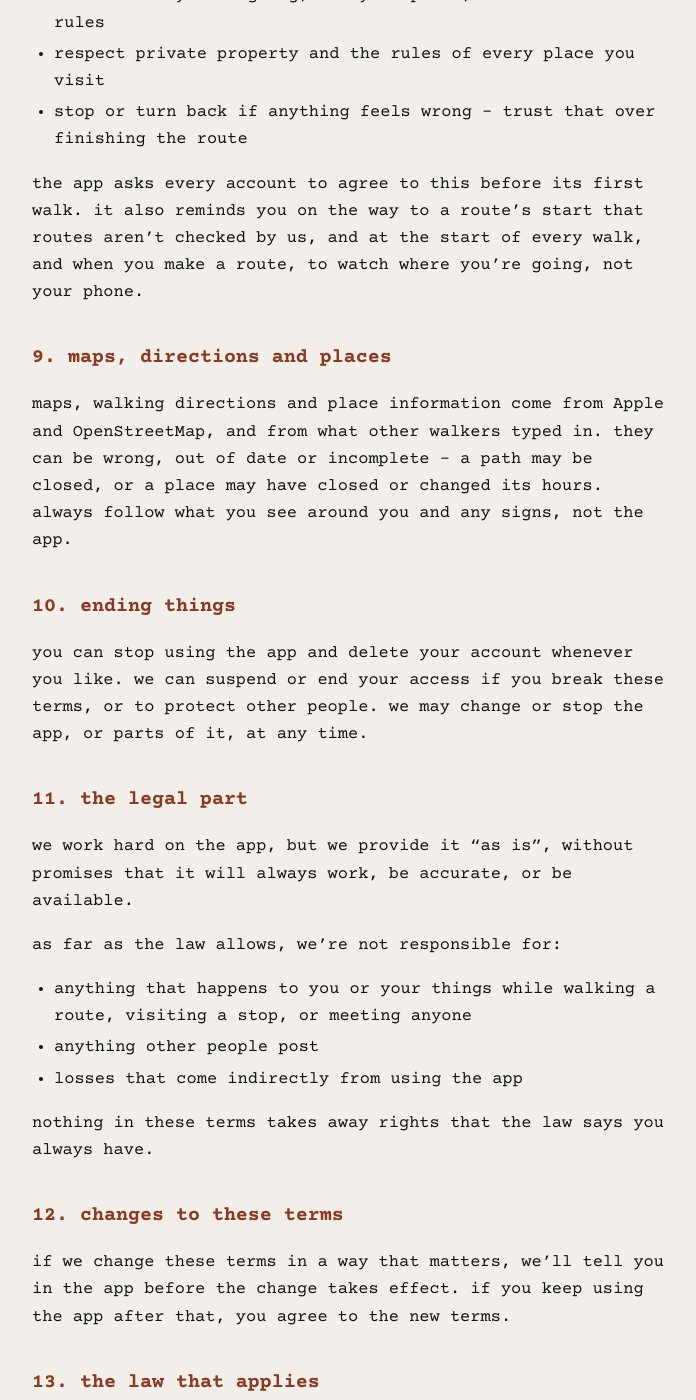
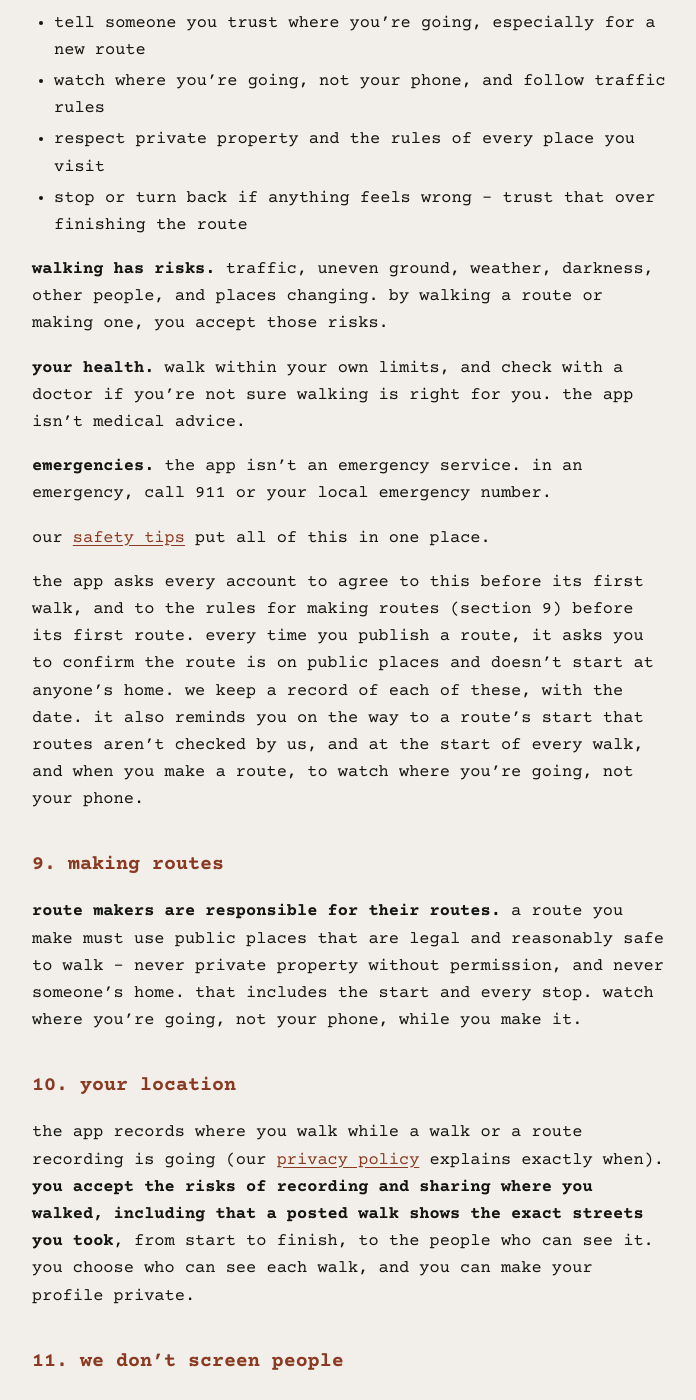
Before and after one commit to thorayaaa/caniwalkwithyou-site, a Jekyll site: the page built from terms.md, in a window 1280 px wide and 1400 px high, scrolled down 3673 px. Shown: the whole window, without its empty margins (288-984 px from the left). Built offline with Jekyll 4.4.1, drawn with Linux system fonts in a browser that asks for light colours; some of the changed text lies outside the part shown.

Commit message:
Terms: walking's risks, your health, emergencies (911), making routes (public, legal, reasonably safe places - never private property or someone's home), your location, we don't screen people, release and promise not to sue, covering our costs, the most we could owe (12 months' payments or $100), passing the app on, and if part doesn't hold; the safety agreements and their record
Co-Authored-By: Claude Opus 5.5 <noreply@anthropic.com>

```diff
--- a/terms.md
+++ b/terms.md
@@ -15,6 +15,7 @@ description: the rules for using can i walk with you?, in plain words.
 - be kind. no hate, harassment, threats or sexual content - we have zero tolerance for it, and we remove it and the accounts that post it.
 - what you make is yours. you let us show it in the app to the people you've chosen.
 - routes are made by other walkers, not checked by us. you decide whether a route is safe for you, every time.
+- walking has risks, and by walking or making a route you accept them. the app isn't an emergency service - in an emergency, call 911.
 - some of the app needs a subscription, sold through Apple.
 </div>
 
@@ -83,17 +84,37 @@ also don't: try to get into someone else's account, collect other people's infor
 - respect private property and the rules of every place you visit
 - stop or turn back if anything feels wrong - trust that over finishing the route
 
-the app asks every account to agree to this before its first walk. it also reminds you on the way to a route's start that routes aren't checked by us, and at the start of every walk, and when you make a route, to watch where you're going, not your phone.
+**walking has risks.** traffic, uneven ground, weather, darkness, other people, and places changing. by walking a route or making one, you accept those risks.
 
-## 9. maps, directions and places
+**your health.** walk within your own limits, and check with a doctor if you're not sure walking is right for you. the app isn't medical advice.
+
+**emergencies.** the app isn't an emergency service. in an emergency, call 911 or your local emergency number.
+
+our [safety tips](/safety/) put all of this in one place.
+
+the app asks every account to agree to this before its first walk, and to the rules for making routes (section 9) before its first route. every time you publish a route, it asks you to confirm the route is on public places and doesn't start at anyone's home. we keep a record of each of these, with the date. it also reminds you on the way to a route's start that routes aren't checked by us, and at the start of every walk, and when you make a route, to watch where you're going, not your phone.
+
+## 9. making routes
+
+**route makers are responsible for their routes.** a route you make must use public places that are legal and reasonably safe to walk - never private property without permission, and never someone's home. that includes the start and every stop. watch where you're going, not your phone, while you make it.
+
+## 10. your location
+
+the app records where you walk while a walk or a route recording is going (our [privacy policy](/privacy/) explains exactly when). **you accept the risks of recording and sharing where you walked, including that a posted walk shows the exact streets you took**, from start to finish, to the people who can see it. you choose who can see each walk, and you can make your profile private.
+
+## 11. we don't screen people
+
+we don't do background checks on the people who use the app, and we don't check what they post before it goes up. we act on reports (section 7).
+
+## 12. maps, directions and places
 
 maps, walking directions and place information come from Apple and OpenStreetMap, and from what other walkers typed in. they can be wrong, out of date or incomplete - a path may be closed, or a place may have closed or changed its hours. always follow what you see around you and any signs, not the app.
 
-## 10. ending things
+## 13. ending things
 
 you can stop using the app and delete your account whenever you like. we can suspend or end your access if you break these terms, or to protect other people. we may change or stop the app, or parts of it, at any time.
 
-## 11. the legal part
+## 14. the legal part
 
 we work hard on the app, but we provide it "as is", without promises that it will always work, be accurate, or be available.
 
@@ -103,13 +124,23 @@ as far as the law allows, we're not responsible for:
 - anything other people post
 - losses that come indirectly from using the app
 
+**release and promise not to sue.** as far as the law allows, you release us from claims connected to walking routes, making routes, visiting stops, and using the app, and you agree not to sue us over them.
+
+**covering our costs.** if a claim is made against us because of something you posted or did - including your routes, prompts, photos, or how you walked - you'll cover our reasonable costs, including legal fees.
+
+**the most we could owe you.** as far as the law allows, if we're ever responsible to you for anything, the most we'd owe is what you paid us in the 12 months before the claim, or $100, whichever is more.
+
+**passing the app on.** we may transfer these terms and the app to a company we own or control, or to a new owner.
+
+**if part of these terms doesn't hold.** if any part of these terms can't be enforced, the rest still applies.
+
 nothing in these terms takes away rights that the law says you always have.
 
-## 12. changes to these terms
+## 15. changes to these terms
 
 if we change these terms in a way that matters, we'll tell you in the app before the change takes effect. if you keep using the app after that, you agree to the new terms.
 {% if site.governing_law != "" %}
-## 13. the law that applies
+## 16. the law that applies
 
 these terms are governed by the laws of {{ site.governing_law }}.
 {% endif %}
```
